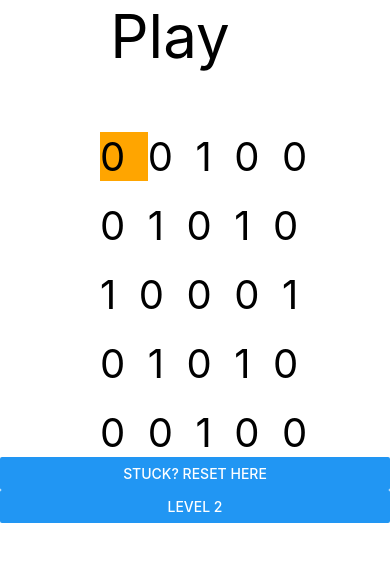
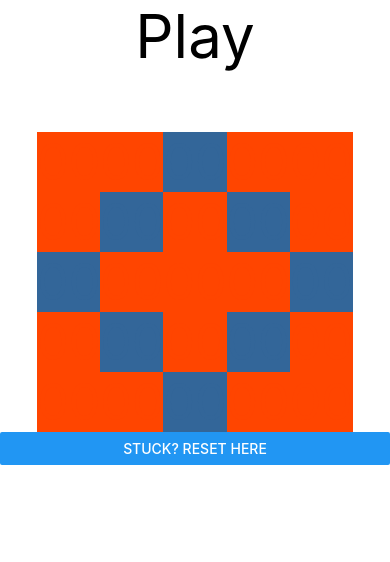
Before and after one commit to jalbane/firstApp, a React Native app: screen / in a window 390 px wide. Shown: the top 562 px of the page. Built offline with nearby package versions, Linux system fonts and the light colour scheme.

Commit message:
Display colored blocks instead of numbers
Easier to see the current board layout.

```diff
--- a/App.js
+++ b/App.js
@@ -1,5 +1,6 @@
 import React, {Component} from 'react'
 import {Text,SafeAreaView, View, Button, StyleSheet} from 'react-native'
+import Leveltwo from './Leveltwo'
 
 class App extends Component{
 
@@ -18,24 +19,26 @@ class App extends Component{
     }
   }
 
+  Leveltwo(){
+    this.setState({block: [
+                      true, false, false, false, true,
+                      false, true, true, true, false,
+                      false, true, false, true, false,
+                      false, true, true, true, false,
+                      true, false, false, false, true
+                         ],
+                    winner: false})
+
+  }
+
   ResetGame(){
+
       this.setState({block: [
                         false, false, true, false, false,
                         false, true, false, true, false,
                         true, false, false, false, true,
                         false, true, false, true, false,
                         false, false, true, false, false
-                         ],
-                    winner: false})
-  }
-
-  levelTwo(){
-    this.setState({block: [
-                      true, false, false, false, true,
-                      false, true, true, true, false,
-                      false, true, false, true, false,
-                      false, true, true, true, false,
-                      true, false, false, false, true
                            ],
                       winner: false})
   }
@@ -182,82 +185,51 @@ class App extends Component{
   }
 
   render(){
-    let display = this.state.winner?<Text>You won!</Text>:<Text>Play</Text>
-    const styles = StyleSheet.create({
-    box:{
-          backgroundColor: 'orange',
-          fontSize: 40
-        }
-    })
+    let display = this.state.winner?<Text>You won!</Text> :<Text>Play</Text>
+    let color = this.state.block.map(x => {return x ? '#336699' : '#ff4500' })
+    let placeholderText = '00'
+    let levelTwoButton = this.state.winner? <Button title ='Try level 2 here' onPress = { () => this.Leveltwo()} ></Button>: null
 
     return (
       <SafeAreaView>
-
-              <Text style = {{width: 340, textAlign: 'center', fontSize: 60 }}>{display}</Text>
-                <Text style = {{marginLeft: 100, marginTop: 60}}>
-                    <Text style={styles.box} onPress = {() => this.handleButtonSwap(0)}>{Number(this.state.block[0])}{"  "}</Text>
-                    <Text style={{fontSize: 40}} onPress = {() => this.handleButtonSwap(1)}>{Number(this.state.block[1])}{"  "}</Text>
-                    <Text style={{fontSize: 40}} onPress = {() => this.handleButtonSwap(2)}>{Number(this.state.block[2])}{"  "}</Text>
-                    <Text style={{fontSize: 40}} onPress = {() => this.handleButtonSwap(3)}>{Number(this.state.block[3])}{"  "}</Text>
-                    <Text style={{fontSize: 40}} onPress = {() => this.handleButtonSwap(4)}>{Number(this.state.block[4])}{"  "}</Text>
+        <Text style = {{textAlign: 'center', fontSize: 60 }}>{display}</Text>
+          <Text style = {{marginTop: 60, textAlign: 'center'}}>
+            <Text style={{backgroundColor: `${color[0]}`, color: `${color[0]}`,fontSize: 50}} onPress = {() => this.handleButtonSwap(0)}>{placeholderText}</Text>
+              <Text style={{backgroundColor: `${color[1]}`, color: `${color[1]}`,fontSize: 50}} onPress = {() => this.handleButtonSwap(1)}>{placeholderText}</Text>
+              <Text style={{backgroundColor: `${color[2]}`, color: `${color[2]}`,fontSize: 50}} onPress = {() => this.handleButtonSwap(2)}>{placeholderText}</Text>
+              <Text style={{backgroundColor: `${color[3]}`, color: `${color[3]}`,fontSize: 50}} onPress = {() => this.handleButtonSwap(3)}>{placeholderText}</Text>
+              <Text style={{backgroundColor: `${color[4]}`, color: `${color[4]}`,fontSize: 50}} onPress = {() => this.handleButtonSwap(4)}>{placeholderText}</Text>
             </Text>
-                <Text style = {{marginLeft: 100, marginTop: 20}}>
-                  <Text style={{fontSize: 40}} onPress = {() => this.handleButtonSwap(5)}>{Number(this.state.block[5])}{"  "}</Text>
-                  <Text style={{fontSize: 40}} onPress = {() => this.handleButtonSwap(6)}>{Number(this.state.block[6])}{"  "}</Text>
-                  <Text style={{fontSize: 40}} onPress = {() => this.handleButtonSwap(7)}>{Number(this.state.block[7])}{"  "}</Text>
-                  <Text style={{fontSize: 40}} onPress = {() => this.handleButtonSwap(8)}>{Number(this.state.block[8])}{"  "}</Text>
-                  <Text style={{fontSize: 40}} onPress = {() => this.handleButtonSwap(9)}>{Number(this.state.block[9])}{"  "}</Text>
+            <Text style = {{textAlign: 'center'}}>
+              <Text style={{backgroundColor: `${color[5]}`, color: `${color[5]}`,fontSize: 50}} onPress = {() => this.handleButtonSwap(5)}>{placeholderText}</Text>
+              <Text style={{backgroundColor: `${color[6]}`, color: `${color[6]}`,fontSize: 50}} onPress = {() => this.handleButtonSwap(6)}>{placeholderText}</Text>
+              <Text style={{backgroundColor: `${color[7]}`, color: `${color[7]}`,fontSize: 50}} onPress = {() => this.handleButtonSwap(7)}>{placeholderText}</Text>
+              <Text style={{backgroundColor: `${color[8]}`, color: `${color[8]}`,fontSize: 50}} onPress = {() => this.handleButtonSwap(8)}>{placeholderText}</Text>
+              <Text style={{backgroundColor: `${color[9]}`, color: `${color[9]}`,fontSize: 50}} onPress = {() => this.handleButtonSwap(9)}>{placeholderText}</Text>
             </Text>
-                <Text style = {{marginLeft: 100, marginTop: 20}}>
-                  <Text style={{fontSize: 40}} onPress = {() => this.handleButtonSwap(10)}>{Number(this.state.block[10])}{"  "}</Text>
-                  <Text style={{fontSize: 40}} onPress = {() => this.handleButtonSwap(11)}>{Number(this.state.block[11])}{"  "}</Text>
-                  <Text style={{fontSize: 40}} onPress = {() => this.handleButtonSwap(12)}>{Number(this.state.block[12])}{"  "}</Text>
-                  <Text style={{fontSize: 40}} onPress = {() => this.handleButtonSwap(13)}>{Number(this.state.block[13])}{"  "}</Text>
-                  <Text style={{fontSize: 40}} onPress = {() => this.handleButtonSwap(14)}>{Number(this.state.block[14])}{"  "}</Text>
+            <Text style = {{textAlign: 'center'}}>
+              <Text style={{backgroundColor: `${color[10]}`, color: `${color[10]}`,fontSize: 50}} onPress = {() => this.handleButtonSwap(10)}>{placeholderText}</Text>
+              <Text style={{backgroundColor: `${color[11]}`, color: `${color[11]}`,fontSize: 50}} onPress = {() => this.handleButtonSwap(11)}>{placeholderText}</Text>
+              <Text style={{backgroundColor: `${color[12]}`, color: `${color[12]}`,fontSize: 50}} onPress = {() => this.handleButtonSwap(12)}>{placeholderText}</Text>
+              <Text style={{backgroundColor: `${color[13]}`, color: `${color[13]}`,fontSize: 50}} onPress = {() => this.handleButtonSwap(13)}>{placeholderText}</Text>
+              <Text style={{backgroundColor: `${color[14]}`, color: `${color[14]}`,fontSize: 50}} onPress = {() => this.handleButtonSwap(14)}>{placeholderText}</Text>
             </Text>
-                <Text style = {{marginLeft: 100, marginTop: 20}}>
-                  <Text style={{fontSize: 40}} onPress = {() => this.handleButtonSwap(15)}>{Number(this.state.block[15])}{"  "}</Text>
-                  <Text style={{fontSize: 40}} onPress = {() => this.handleButtonSwap(16)}>{Number(this.state.block[16])}{"  "}</Text>
-                  <Text style={{fontSize: 40}} onPress = {() => this.handleButtonSwap(17)}>{Number(this.state.block[17])}{"  "}</Text>
-                  <Text style={{fontSize: 40}} onPress = {() => this.handleButtonSwap(18)}>{Number(this.state.block[18])}{"  "}</Text>
-                  <Text style={{fontSize: 40}} onPress = {() => this.handleButtonSwap(19)}>{Number(this.state.block[19])}{"  "}</Text>
+            <Text style = {{textAlign: 'center'}}>
+              <Text style={{backgroundColor: `${color[15]}`, color: `${color[15]}`,fontSize: 50}} onPress = {() => this.handleButtonSwap(15)}>{placeholderText}</Text>
+              <Text style={{backgroundColor: `${color[16]}`, color: `${color[16]}`,fontSize: 50}} onPress = {() => this.handleButtonSwap(16)}>{placeholderText}</Text>
+              <Text style={{backgroundColor: `${color[17]}`, color: `${color[17]}`,fontSize: 50}} onPress = {() => this.handleButtonSwap(17)}>{placeholderText}</Text>
+              <Text style={{backgroundColor: `${color[18]}`, color: `${color[18]}`,fontSize: 50}} onPress = {() => this.handleButtonSwap(18)}>{placeholderText}</Text>
+              <Text style={{backgroundColor: `${color[19]}`, color: `${color[19]}`,fontSize: 50}} onPress = {() => this.handleButtonSwap(19)}>{placeholderText}</Text>
             </Text>
-                <Text style = {{marginLeft: 100, marginTop: 20}}>
-                  <Text style={{fontSize: 40}} onPress = {() => this.handleButtonSwap(20)}>{Number(this.state.block[20])}{"  "}</Text>
-                  <Text style={{fontSize: 40}} onPress = {() => this.handleButtonSwap(21)}>{Number(this.state.block[21])}{"  "}</Text>
-                  <Text style={{fontSize: 40}} onPress = {() => this.handleButtonSwap(22)}>{Number(this.state.block[22])}{"  "}</Text>
-                  <Text style={{fontSize: 40}} onPress = {() => this.handleButtonSwap(23)}>{Number(this.state.block[23])}{"  "}</Text>
-                  <Text style={{fontSize: 40}} onPress = {() => this.handleButtonSwap(24)}>{Number(this.state.block[24])}{"  "}</Text>
-                </Text>{/*
-                  <Button title = 'b'className = 'Button' onPress = { () => this.handleButtonSwap(1) }></Button>
-                  <Button title = 'b'className = 'Button' onPress = { () => this.handleButtonSwap(2) }></Button>
-                  <Text>{Number(this.state.block[3])}</Text><Button title = 'b'className = 'Button' onPress = { () => this.handleButtonSwap(3) }></Button>
-                  <Text>{Number(this.state.block[4])}</Text><Button title = 'b'className = 'Button' onPress = { () => this.handleButtonSwap(4) }></Button>
-                  <Text>{Number(this.state.block[5])}</Text><Button title = 'b'className = 'Button' onPress = { () => this.handleButtonSwap(5) }></Button>
-                  <Text>{Number(this.state.block[6])}</Text><Button title = 'b'className = 'Button' onPress = { () => this.handleButtonSwap(6) }></Button>
-                  <Text>{Number(this.state.block[7])}</Text><Button title = 'b'className = 'Button' onPress = { () => this.handleButtonSwap(7) }></Button>
-                  <Text>{Number(this.state.block[8])}</Text><Button title = 'b'className = 'Button' onPress = { () => this.handleButtonSwap(8) }></Button>
-                  <Text>{Number(this.state.block[9])}</Text><Button title = 'b'className = 'Button' onPress = { () => this.handleButtonSwap(9) }></Button>
-                  <Text>{Number(this.state.block[10])}</Text><Button title = 'b'className = 'Button' onPress = { () => this.handleButtonSwap(10) }></Button>
-                  <Text>{Number(this.state.block[11])}</Text><Button title = 'b'className = 'Button' onPress = { () => this.handleButtonSwap(11) }></Button>
-                  <Text>{Number(this.state.block[12])}</Text><Button title = 'b'className = 'Button' onPress = { () => this.handleButtonSwap(12) }></Button>
-                  <Text>{Number(this.state.block[13])}</Text><Button title = 'b'className = 'Button' onPress = { () => this.handleButtonSwap(13) }></Button>
-                  <Text>{Number(this.state.block[14])}</Text><Button title = 'b'className = 'Button' onPress = { () => this.handleButtonSwap(14) }></Button>
-                  <Text>{Number(this.state.block[15])}</Text><Button title = 'b'className = 'Button' onPress = { () => this.handleButtonSwap(15) }></Button>
-                  <Text>{Number(this.state.block[16])}</Text><Button title = 'b'className = 'Button' onPress = { () => this.handleButtonSwap(16) }></Button>
-                  <Text>{Number(this.state.block[17])}</Text><Button title = 'b'className = 'Button' onPress = { () => this.handleButtonSwap(17) }></Button>
-                  <Text>{Number(this.state.block[18])}</Text><Button title = 'b'className = 'Button' onPress = { () => this.handleButtonSwap(18) }></Button>
-                  <Text>{Number(this.state.block[19])}</Text><Button title = 'b'className = 'Button' onPress = { () => this.handleButtonSwap(19) }></Button>
-                  <Text>{Number(this.state.block[20])}</Text><Button title = 'b'className = 'Button' onPress = { () => this.handleButtonSwap(20) }></Button>
-                  <Text>{Number(this.state.block[21])}</Text><Button title = 'b'className = 'Button' onPress = { () => this.handleButtonSwap(21) }></Button>
-                  <Text>{Number(this.state.block[22])}</Text><Button title = 'b'className = 'Button' onPress = { () => this.handleButtonSwap(22) }></Button>
-                  <Text>{Number(this.state.block[23])}</Text><Button title = 'b'className = 'Button' onPress = { () => this.handleButtonSwap(23) }></Button>
-                  <Text>{Number(this.state.block[24])}</Text><Button title = 'b'className = 'Button' onPress = { () => this.handleButtonSwap(24) }></Button> */}
-              <Button style = {{color: 'black', fontSize: 40}} title ='Stuck? Reset here' onPress = { () => this.ResetGame()}>
-              </Button>
-
-              <Button style = {{color: 'black', fontSize: 40}} title ='Level 2' onPress = { () => this.levelTwo()}>
-              </Button>
+            <Text style = {{textAlign: 'center'}}>
+              <Text style={{backgroundColor: `${color[20]}`, color: `${color[20]}`,fontSize: 50}} onPress = {() => this.handleButtonSwap(20)}>{placeholderText}</Text>
+              <Text style={{backgroundColor: `${color[21]}`, color: `${color[21]}`,fontSize: 50}} onPress = {() => this.handleButtonSwap(21)}>{placeholderText}</Text>
+              <Text style={{backgroundColor: `${color[22]}`, color: `${color[22]}`,fontSize: 50}} onPress = {() => this.handleButtonSwap(22)}>{placeholderText}</Text>
+              <Text style={{backgroundColor: `${color[23]}`, color: `${color[23]}`,fontSize: 50}} onPress = {() => this.handleButtonSwap(23)}>{placeholderText}</Text>
+              <Text style={{backgroundColor: `${color[24]}`, color: `${color[24]}`,fontSize: 50}} onPress = {() => this.handleButtonSwap(24)}>{placeholderText}</Text>
+            </Text>
+          <Button style = {{marginTop: 100}} title ='Stuck? Reset here' onPress = { () => this.ResetGame()}></Button>
+          {levelTwoButton}
       </SafeAreaView>
     );
   }
```
Lines whose indentation alone changed are shown as unchanged.
